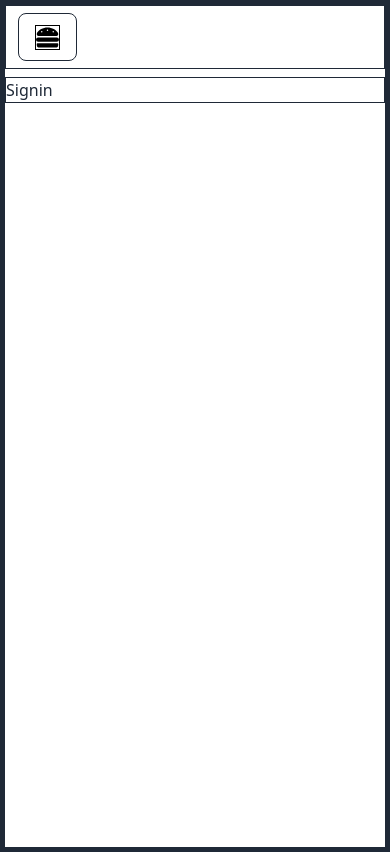
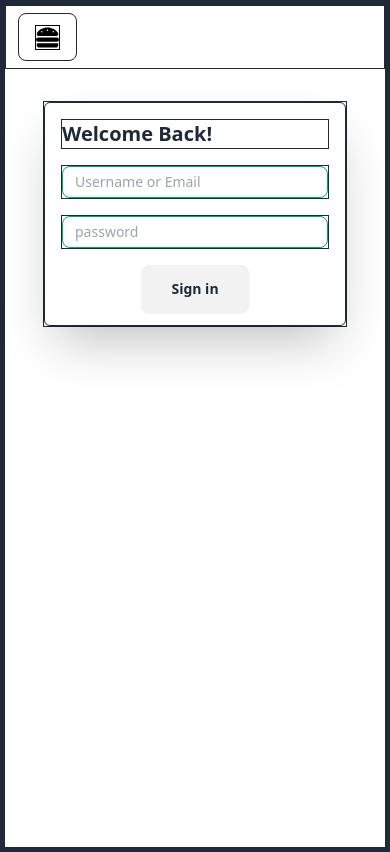
Before and after one commit to Explorarthecreator/Ohiz-Villa-Admin, a React (Create React App) app: page /signin in a window 390 px wide. Built offline with nearby package versions, Linux system fonts and the light colour scheme.

Commit message:
Created the layout for the signup page and also handled responsiveness

```diff
--- a/src/pages/Signin.jsx
+++ b/src/pages/Signin.jsx
@@ -1,7 +1,23 @@
-
 function Signin() {
   return (
-    <div>Signin</div>
+    <div className="w-4/5 lg:w-1/2 m-auto mt-8 lg:mt-28">
+      <form className=" shadow-2xl rounded-md lg:rounded-xl h-56 lg:h-72 flex flex-col gap-y-4 p-4 lg:p-10 ">
+        <h1 className=" text-xl lg:text-4xl font-semibold">
+          Welcome Back!
+        </h1>
+        <div>
+          {/* <FaAddressBook/> */}
+          <input type="text" className=" input input-sm lg:input-md w-full bg-transparent input-success" placeholder="Username or Email"/>
+        </div>
+        <div>
+          <input type="password" className=" input input-sm lg:input-md w-full bg-transparent input-success" placeholder="password"/>
+        </div>
+
+        <button type="submit" className="btn w-2/5 mx-auto">
+          Sign in
+        </button>
+      </form>
+    </div>
   )
 }
 
```
